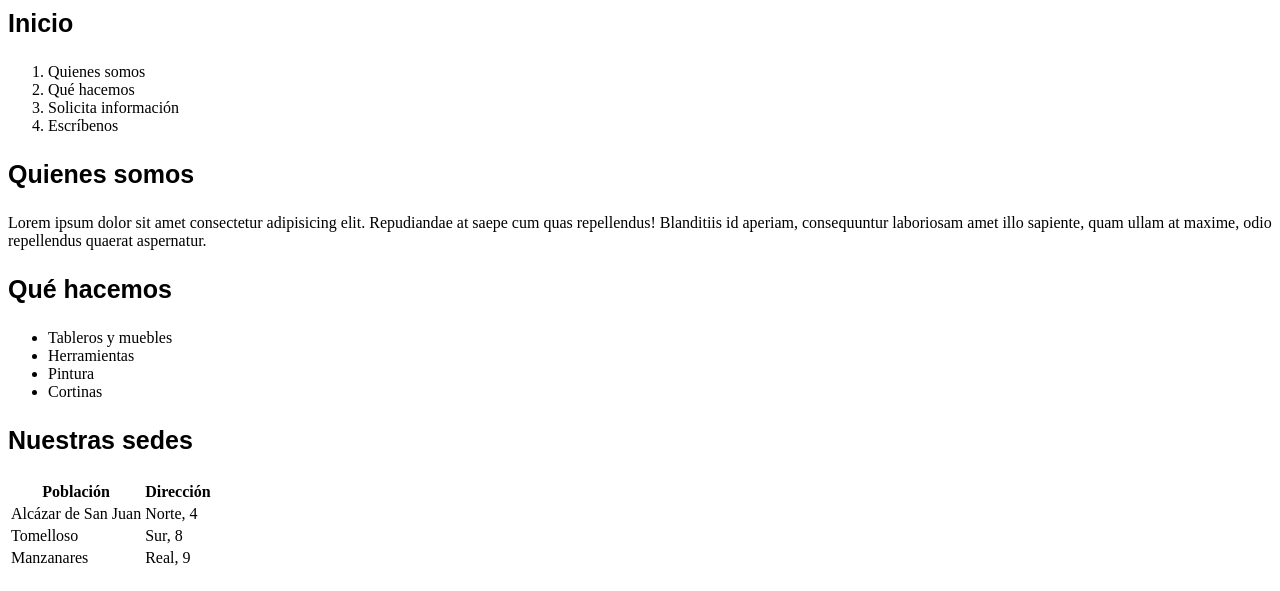
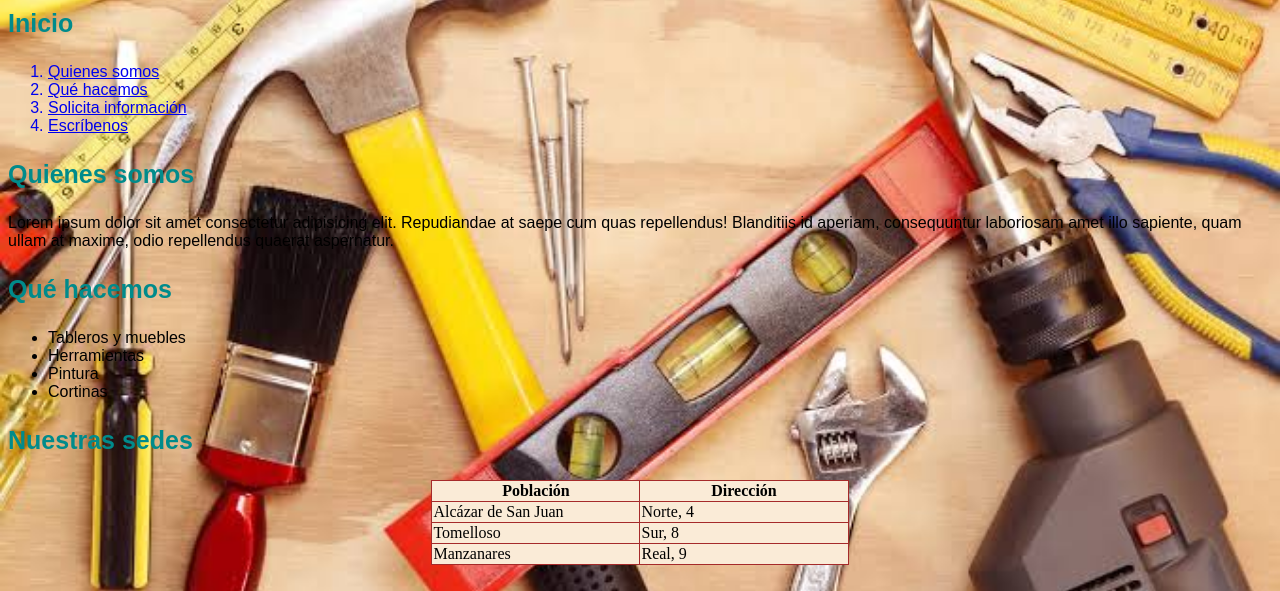
Before and after one commit to jarohcc/13.BricoTodo, a plain HTML site: page index.html in a window 1280 px wide. Shown: the part 209-800 px from the top of the page. Drawn offline with Linux system fonts and the light colour scheme.

Commit message:
Versión 2

```diff
--- a/index.html
+++ b/index.html
@@ -18,7 +18,27 @@
             color: #00008B;}
 
         h3 {font-family: Arial, Helvetica, sans-serif;
-            font-size: 25px;}
+            font-size: 25px;
+            color: #008B8B;}
+
+        p,li {font-family: Arial, Helvetica, sans-serif;}
+
+        a:visited {color:grey;}
+
+        a:hover {font-weight: bold;
+                 color:red;}
+
+        a:active {color:green;}
+
+        table,th,td {width: 33%;
+                     margin: 0 auto;
+                     border: 1px solid brown;
+                     border-collapse: collapse;
+                     background-color: antiquewhite;}
+
+        body {background-image: url(bricolaje.jpg);
+              background-size:cover;
+              background-position: center center;}
 
     </style>
 </head>
@@ -27,21 +47,21 @@
     <h2>Bienvenidos al lugar donde se hacen realidad tus sueños</h2>
     <h3>Inicio</h3>
     <ol>
-        <li>Quienes somos</li>
-        <li>Qué hacemos</li>
-        <li>Solicita información</li>
-        <li>Escríbenos</li>
+        <a href="#quienessomos"><li>Quienes somos</li></a>
+        <a href="#quehacemos"><li>Qué hacemos</li></a>
+        <a href="formulario.html"><li>Solicita información</li></a>
+        <a href="#nuestrassedes"><li>Escríbenos</li></a>
     </ol>
-    <h3>Quienes somos</h3>
+    <h3 id="quienessomos">Quienes somos</h3>
     <p>Lorem ipsum dolor sit amet consectetur adipisicing elit. Repudiandae at saepe cum quas repellendus! Blanditiis id aperiam, consequuntur laboriosam amet illo sapiente, quam ullam at maxime, odio repellendus quaerat aspernatur.</p>
-    <h3>Qué hacemos</h3>
+    <h3 id="quehacemos">Qué hacemos</h3>
     <ul>
         <li>Tableros y muebles</li>
         <li>Herramientas</li>
         <li>Pintura</li>
         <li>Cortinas</li>
     </ul>
-    <h3>Nuestras sedes</h3>
+    <h3 id="nuestrassedes">Nuestras sedes</h3>
     <table>
         <tr>
             <th>Población</th>
```
Also changed, not shown: formulario.html (added, +56 -0 lines), bricolaje.jpg (added).
